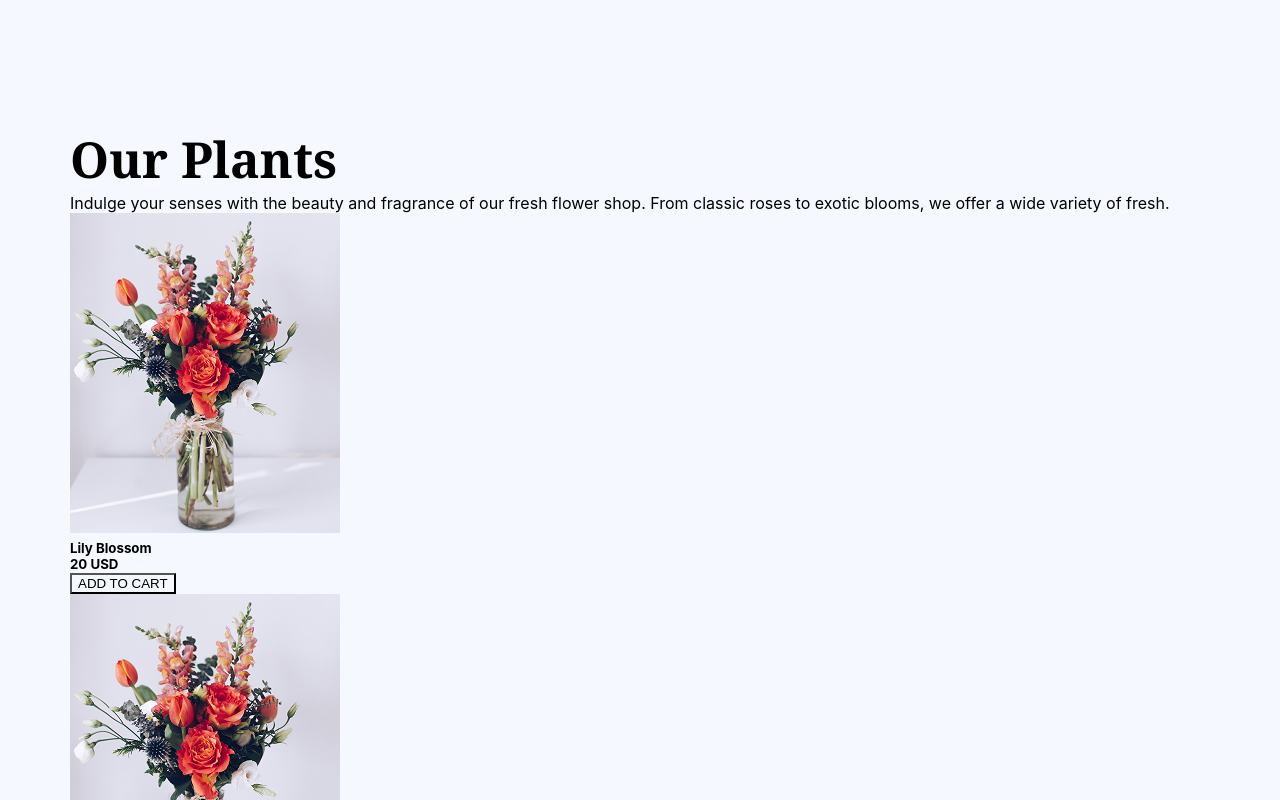
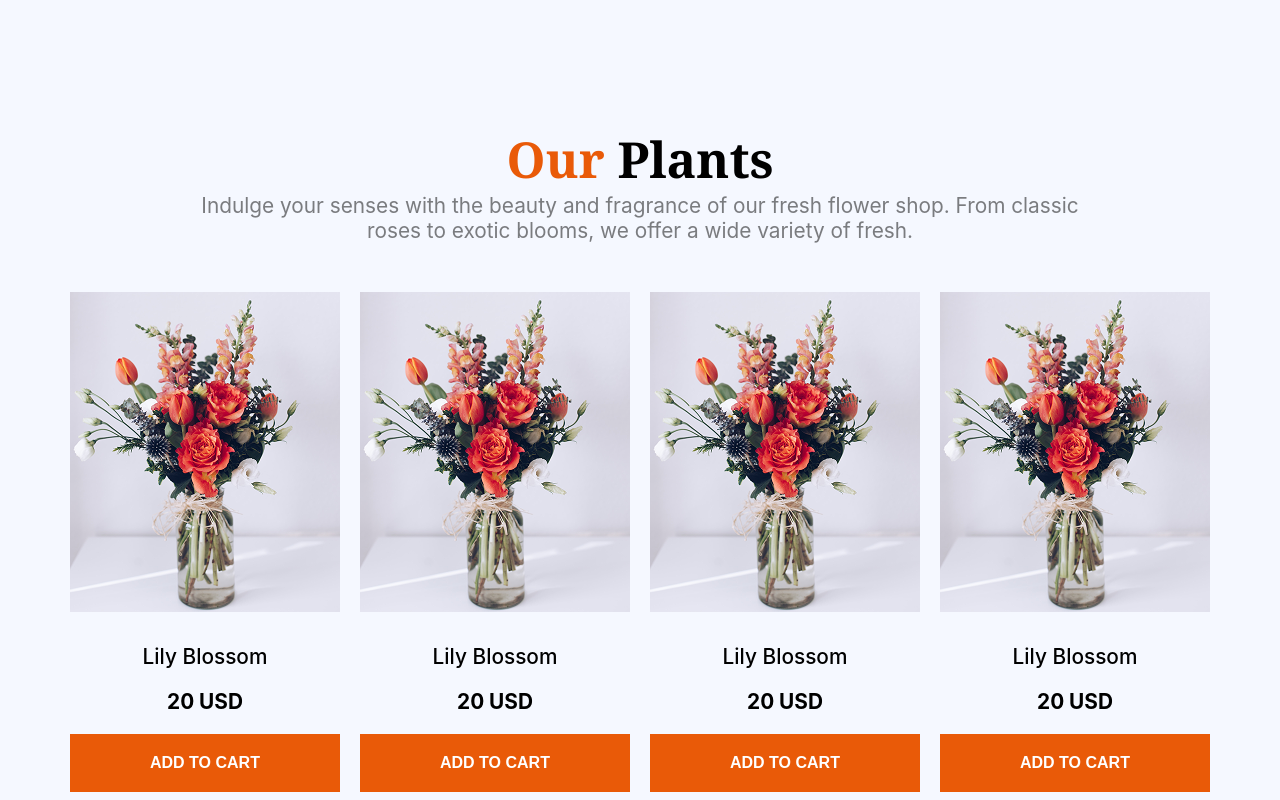
Before and after one commit to sumonmiaofc/Responsive-Flowers, a plain HTML site: page index.html in a window 1280 px wide. Shown: the part 660-1460 px from the top of the page. Drawn offline with Linux system fonts and the light colour scheme.

Commit message:
Added Our Plants Section

```diff
--- a/index.html
+++ b/index.html
@@ -52,12 +52,44 @@
       <section class="our-plants">
 
         <div class="our-plants-content">
-          <h2 class="our-plants-title noto-serif-normal">Our <span class="plants">Plants</span></h2>
+          <h2 class="our-plants-title noto-serif-normal"><span class="our">Our</span> Plants</h2>
           <p class="our-plants-desc inter-normal">Indulge your senses with the beauty and fragrance of our fresh flower shop. From classic roses to exotic blooms, we offer a wide variety of fresh.</p>
 
         </div>
 
-        <div class="our-plants-card">
+        <div class="our-plants-card inter-normal">
+          <div class="card">
+            <img src="./assets/sample-flower-image.png" alt="flower">
+            <h5 class="card-title">Lily Blossom</h5>
+            <h5 class="card-price">20 USD</h5>
+            <button>ADD TO CART</button>
+          </div>
+          <div class="card">
+            <img src="./assets/sample-flower-image.png" alt="flower">
+            <h5 class="card-title">Lily Blossom</h5>
+            <h5 class="card-price">20 USD</h5>
+            <button>ADD TO CART</button>
+          </div>
+          <div class="card">
+            <img src="./assets/sample-flower-image.png" alt="flower">
+            <h5 class="card-title">Lily Blossom</h5>
+            <h5 class="card-price">20 USD</h5>
+            <button>ADD TO CART</button>
+          </div>
+          <div class="card">
+            <img src="./assets/sample-flower-image.png" alt="flower">
+            <h5 class="card-title">Lily Blossom</h5>
+            <h5 class="card-price">20 USD</h5>
+            <button>ADD TO CART</button>
+          </div>
+
+        </div>
+
+      </section>
+
+      <section class="our-plants">
+
+      <div class="our-plants-card inter-normal">
           <div class="card">
             <img src="./assets/sample-flower-image.png" alt="flower">
             <h5 class="card-title">Lily Blossom</h5>
--- a/style.css
+++ b/style.css
@@ -37,7 +37,17 @@ body{
 
 /* Shared CSS Here */
 
+button{
 
+    background: rgb(233, 90, 8);
+    padding: 20px 80px;
+    color: white;
+    border: none;
+    cursor: pointer;
+    font-size: 1rem;
+    font-weight: 600;
+
+}
 
 
 /* Header CSS Start Here */
@@ -93,10 +103,63 @@ ul li a:hover{
 }
 /* Our Plants CSS Start Here */
 
+.our-plants{
+    margin-bottom: 50px;
+}
+
+
+.our-plants-content{
+    text-align: center;
+    margin-bottom: 49px;
+}
+
 .our-plants-title{
     font-size: 3.1rem;
     font-weight: 700;
 }
+
+.our{
+    color: rgb(233, 90, 8);
+}
+
+.our-plants-desc{
+    font-size: 1.3rem;
+    font-weight: 400;
+    color: rgba(0, 0, 0, 0.5);
+    max-width: 888px;
+}
+
+.our-plants-card{
+    display: flex;
+    gap: 20px;
+}
+
+.card-title{
+    text-align: center;
+    font-size: 1.3rem;
+    font-weight: 500;
+    margin-bottom: 20px;
+    margin-top: 25px;
+}
+.card-price{
+    font-size: 1.3rem;
+    font-weight: 700;
+    text-align: center;
+    margin-bottom: 20px;
+}
+
+
+
+
+
+
+
+
+
+
+
+
+
 
 
 
@@ -107,15 +170,16 @@ ul li a:hover{
 
 @media screen and (max-width:776px) {
 
+    *{
+        margin-left: 14px;
+        margin-right: 14px;
+    }
+
     /* Header Css Here */
 
     .navbar ul li{
         display: none;
     }
-
-
-
-
 
     .hero-section{
         flex-direction: column-reverse;
@@ -140,4 +204,17 @@ ul li a:hover{
     }
 
 
+    /* Our Plants Responsive Here */
+
+    .our-plants-title{
+        font-size: ;
+    }
+
+    .our-plants-card{
+        flex-direction: 50% 50%;
+        flex-wrap: wrap;
+    }
+
+
+
 }
```
